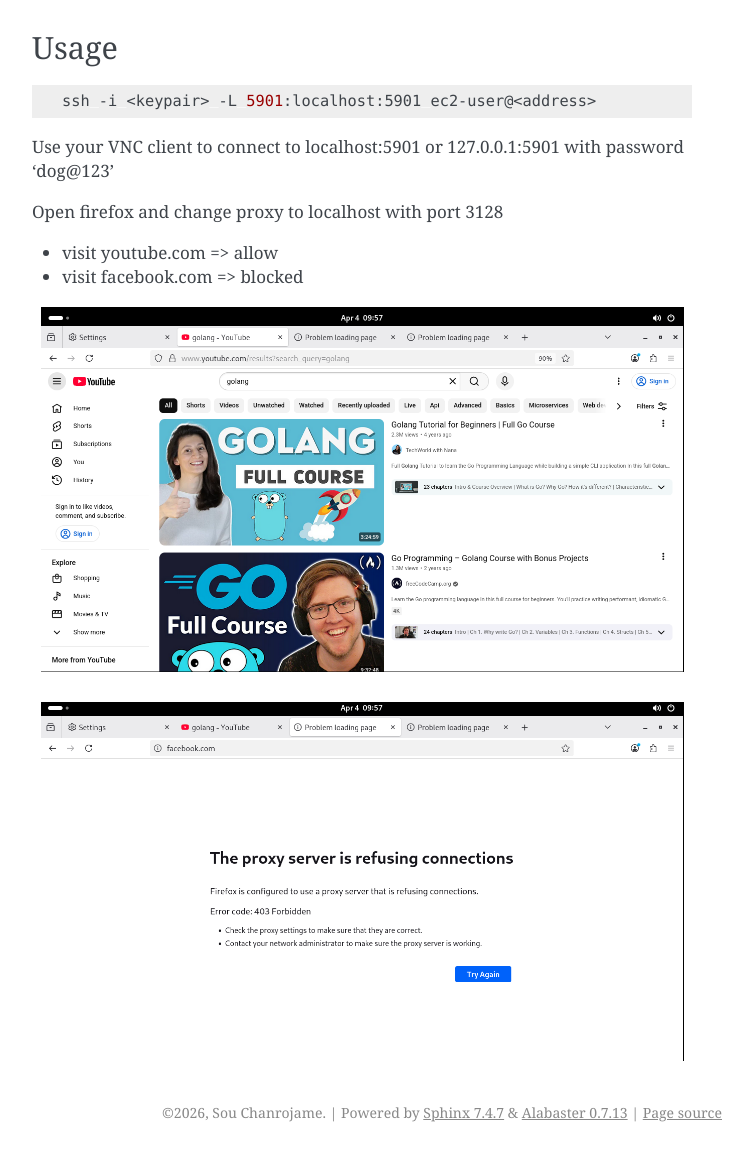
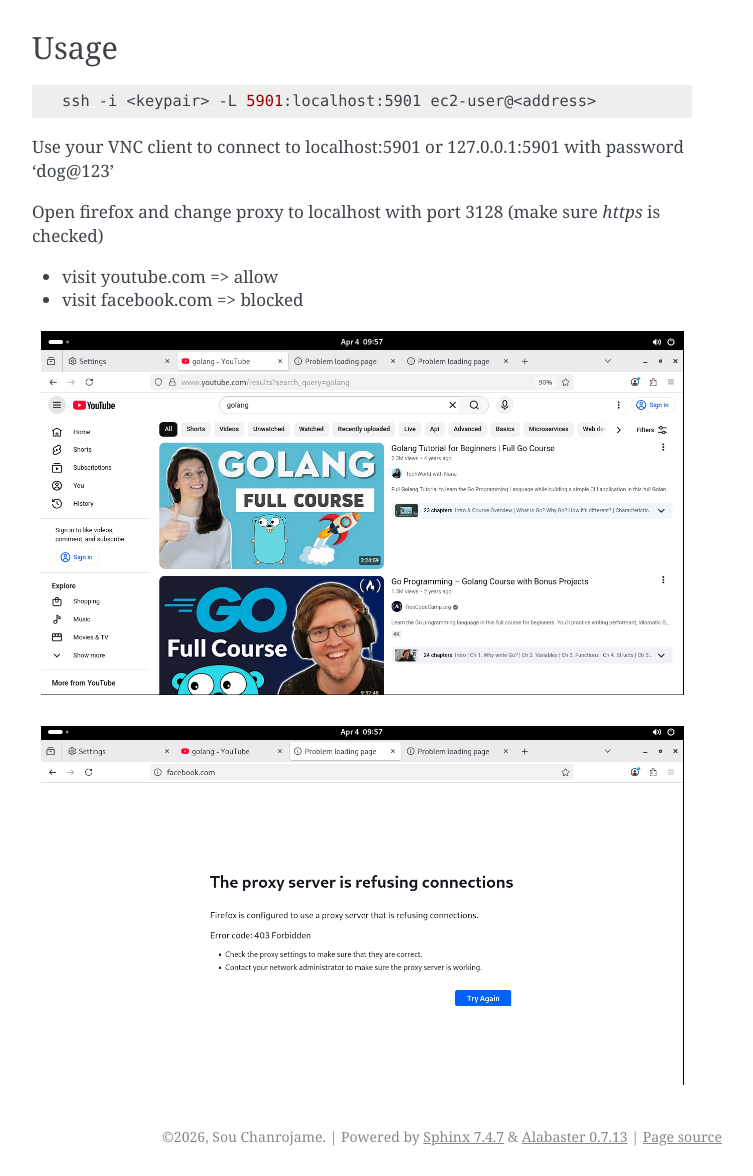
Before and after one commit to james5635/linux-server-assignment, a Sphinx documentation site: the page built from docs/source/proxy_server.rst, in a window 1280 px wide, cut to the strip 528-1704 px from the top of the page. Shown: the whole strip, without its empty margins (388-1141 px from the left). Built offline with Sphinx 7.4.7, drawn with Linux system fonts in a browser that asks for light colours; before the commit the page ends 1680 px from its top, so only the background shows below that.

Commit message:
fix proxy docs

```diff
--- a/docs/source/proxy_server.rst
+++ b/docs/source/proxy_server.rst
@@ -21,7 +21,7 @@
 
 Use your VNC client to connect to localhost:5901 or 127.0.0.1:5901 with password 'dog@123'
 
-Open firefox and change proxy to localhost with port 3128
+Open firefox and change proxy to localhost with port 3128 (make sure `https` is checked)
 
 - visit youtube.com => allow
 - visit facebook.com => blocked
```
